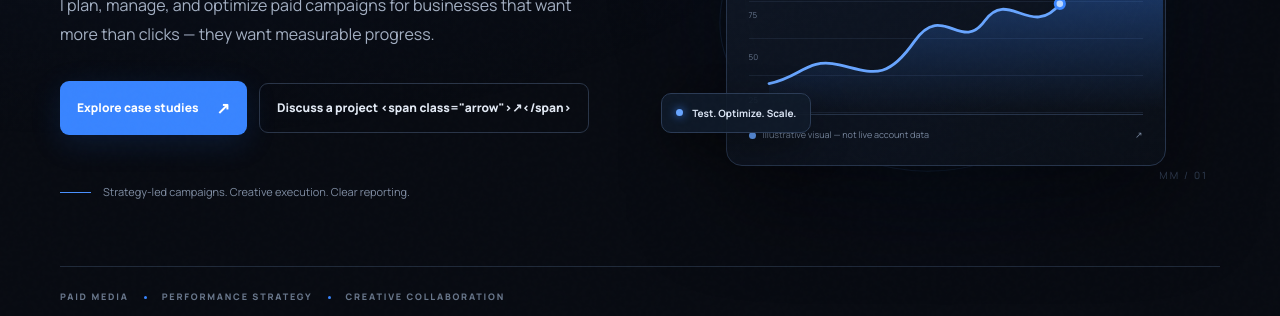
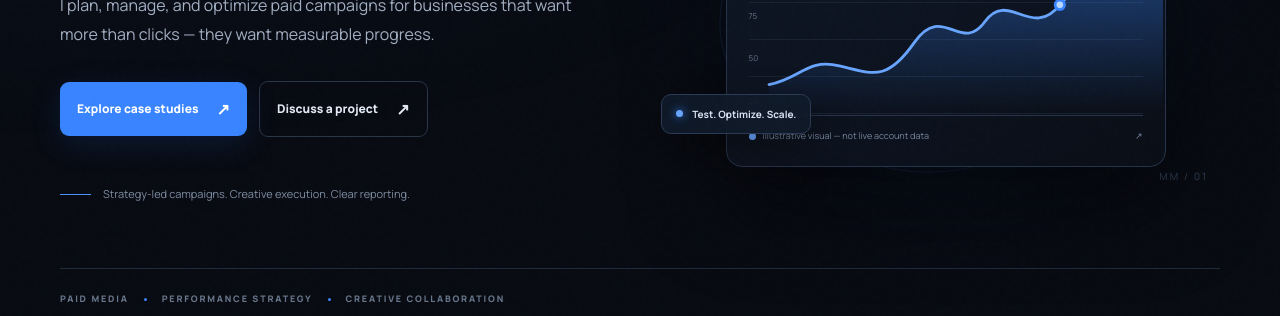
Before and after one commit to Mohamed-Mohiy/MohamedMohy, a plain HTML site: page index.html in a window 1280 px wide. Shown: the part 484-800 px from the top of the page. Drawn offline with Linux system fonts and the light colour scheme.

Commit message:
Change data-i18n to data-i18n-html for contact button
Updated data-i18n attribute to data-i18n-html for the contact button.

```diff
--- a/index.html
+++ b/index.html
@@ -40,7 +40,7 @@
         <p class="hero-lead" data-i18n="heroLead">I plan, manage, and optimize paid campaigns for businesses that want more than clicks — they want measurable progress.</p>
         <div class="hero-buttons">
           <a class="button button-primary" href="#work"><span data-i18n="heroButton1">Explore case studies</span><span class="arrow">↗</span></a>
-          <a class="button button-quiet" href="#contact" data-i18n="heroButton2">Discuss a project <span class="arrow">↗</span></a>
+          <a class="button button-quiet" href="#contact" data-i18n-html="heroButton2">Discuss a project <span class="arrow">↗</span></a>
         </div>
         <div class="hero-proof">
           <div class="proof-line"></div>
```
